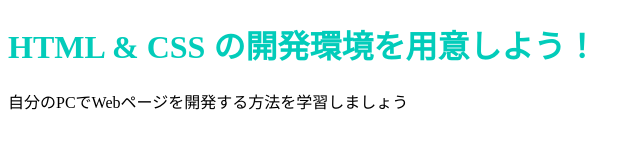
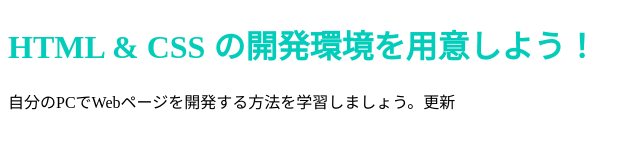
Before and after one commit to dayboyh4/dayboyh4.github.io, a plain HTML site: page index.html in a window 1280 px wide. Shown: the full height of the page, 0-640 px from the left. Drawn offline with Linux system fonts and the light colour scheme.

Commit message:
Update index.html

```diff
--- a/index.html
+++ b/index.html
@@ -7,6 +7,7 @@
   </head>
   <body>
     <h1 class="title">HTML & CSS の開発環境を用意しよう！</h1>
-    <p>自分のPCでWebページを開発する方法を学習しましょう</p>
+    <p>自分のPCでWebページを開発する方法を学習しましょう。更新</p>
+
   </body>
 </html>
```
